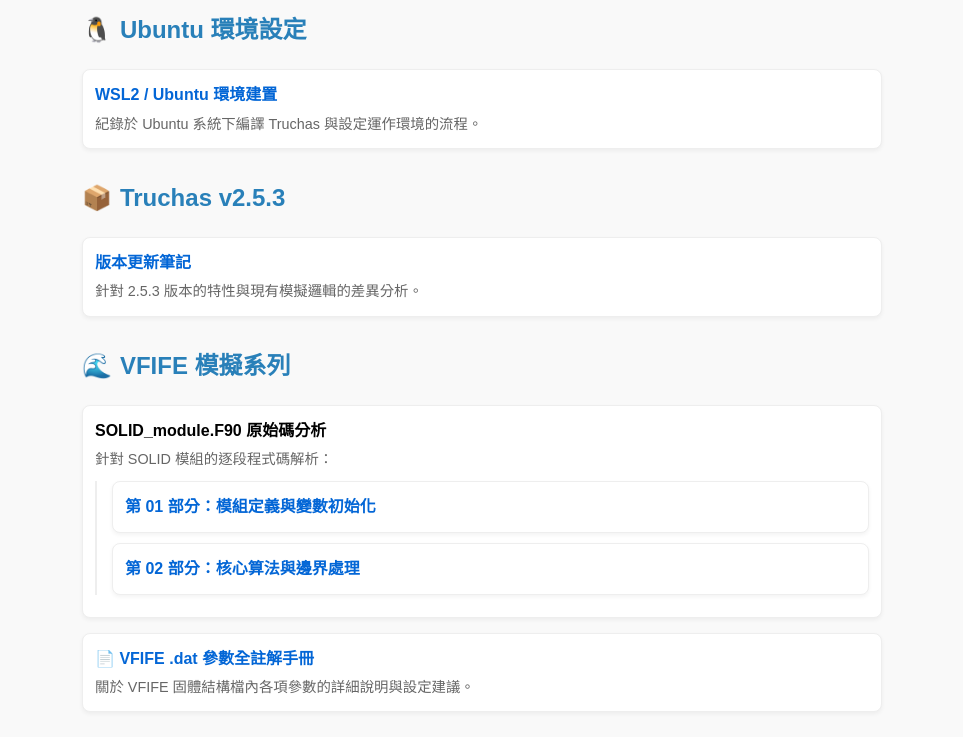
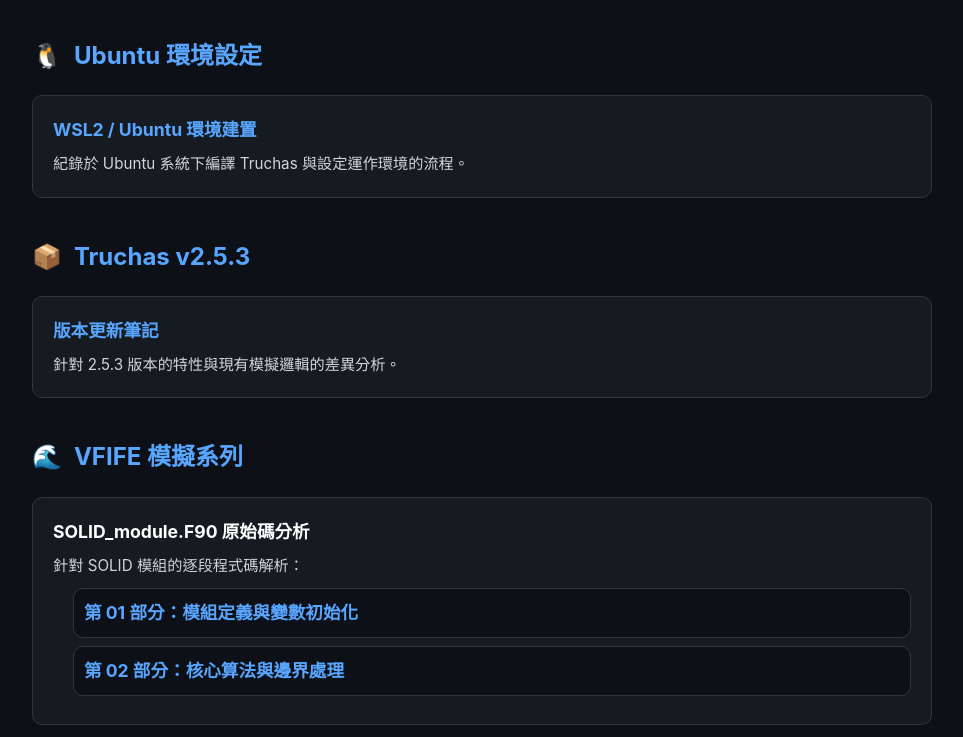
Before and after one commit to slider60213/Truchas-Lab, a plain HTML site: page index.html in a window 1280 px wide. Shown: the part 134-871 px from the top of the page, without its empty margins (158-1121 px from the left). Drawn offline with Linux system fonts and the light colour scheme.

Commit message:
Update index.html

```diff
--- a/index.html
+++ b/index.html
@@ -4,15 +4,85 @@
     <meta charset="UTF-8">
     <title>Truchas-Lab 文件導覽</title>
     <style>
-        body { font-family: sans-serif; line-height: 1.6; padding: 40px; max-width: 800px; margin: auto; background-color: #f9f9f9; }
-        h1 { border-bottom: 2px solid #333; color: #2c3e50; }
-        h2 { color: #2980b9; margin-top: 30px; }
+        /* 整體背景與基礎文字 */
+        body {
+            font-family: -apple-system, BlinkMacSystemFont, "Segoe UI", Helvetica, Arial, sans-serif;
+            line-height: 1.6;
+            padding: 40px;
+            max-width: 900px;
+            margin: auto;
+            background-color: #0d1117; /* 深色背景 */
+            color: #ffffff; /* 一般文字設為白色 */
+        }
+
+        /* 頂部主標題 */
+        h1 {
+            border-bottom: 1px solid #30363d;
+            padding-bottom: 10px;
+            font-size: 2.2em;
+            color: #ffffff;
+        }
+
+        /* 分類大標題 */
+        h2 {
+            color: #58a6ff; /* 分類標題用淡淡的藍色區分 */
+            margin-top: 40px;
+            font-size: 1.5em;
+            display: flex;
+            align-items: center;
+        }
+
         ul { list-style-type: none; padding: 0; }
-        li { margin-bottom: 10px; padding: 12px; border: 1px solid #eee; border-radius: 8px; background-color: #fff; box-shadow: 0 2px 4px rgba(0,0,0,0.05); }
-        a { text-decoration: none; color: #0366d6; font-weight: bold; }
-        a:hover { text-decoration: underline; color: #0056b3; }
-        .desc { color: #666; font-size: 0.9em; margin-top: 5px; }
-        .folder-icon { margin-right: 8px; }
+
+        /* 卡片容器 */
+        li {
+            margin-bottom: 15px;
+            padding: 20px;
+            border: 1px solid #30363d;
+            border-radius: 10px;
+            background-color: #161b22;
+        }
+
+        /* 可跳轉的連結：設為明顯的藍色 */
+        a {
+            text-decoration: none;
+            color: #58a6ff;
+            font-weight: bold;
+            font-size: 1.1em;
+        }
+
+        a:hover {
+            text-decoration: underline;
+        }
+
+        /* 非連結的敘述文字：設為純白或淺灰 */
+        .desc {
+            color: #d1d5db;
+            font-size: 0.95em;
+            margin-top: 8px;
+        }
+
+        /* 巢狀清單中的標題文字（非連結） */
+        strong {
+            color: #ffffff;
+            font-size: 1.1em;
+            display: block;
+            margin-bottom: 5px;
+        }
+
+        .sub-list {
+            margin-top: 10px;
+            padding-left: 20px;
+        }
+
+        .sub-item {
+            background-color: #0d1117;
+            padding: 10px;
+            margin-bottom: 8px;
+            border: 1px solid #30363d;
+        }
+
+        .folder-icon { margin-right: 12px; }
     </style>
 </head>
 <body>
@@ -29,7 +99,7 @@
     <h2><span class="folder-icon">📦</span>Truchas v2.5.3</h2>
     <ul>
         <li>
-            <a href="2.5.3/版本變更說明.html">版本更新筆記</a>
+            <a href="2.5.3/版本更新筆記.html">版本更新筆記</a>
             <div class="desc">針對 2.5.3 版本的特性與現有模擬邏輯的差異分析。</div>
         </li>
     </ul>
@@ -39,12 +109,12 @@
         <li>
             <strong>SOLID_module.F90 原始碼分析</strong>
             <div class="desc">針對 SOLID 模組的逐段程式碼解析：</div>
-            <ul style="margin-top: 10px; border-left: 2px solid #eee; padding-left: 15px;">
-                <li><a href="VFIFE/SOLID_module_F90_01.html">第 01 部分：模組定義與變數初始化</a></li>
-                <li><a href="VFIFE/SOLID_module_F90_02.html">第 02 部分：核心算法與邊界處理</a></li>
+            <ul class="sub-list">
+                <li class="sub-item"><a href="VFIFE/SOLID_module_F90_01.html">第 01 部分：模組定義與變數初始化</a></li>
+                <li class="sub-item"><a href="VFIFE/SOLID_module_F90_02.html">第 02 部分：核心算法與邊界處理</a></li>
             </ul>
         </li>
-        <li style="margin-top: 15px;">
+        <li>
             <a href="VFIFE/VFIFE_dat檔參數註解.html">📄 VFIFE .dat 參數全註解手冊</a>
             <div class="desc">關於 VFIFE 固體結構檔內各項參數的詳細說明與設定建議。</div>
         </li>
```
